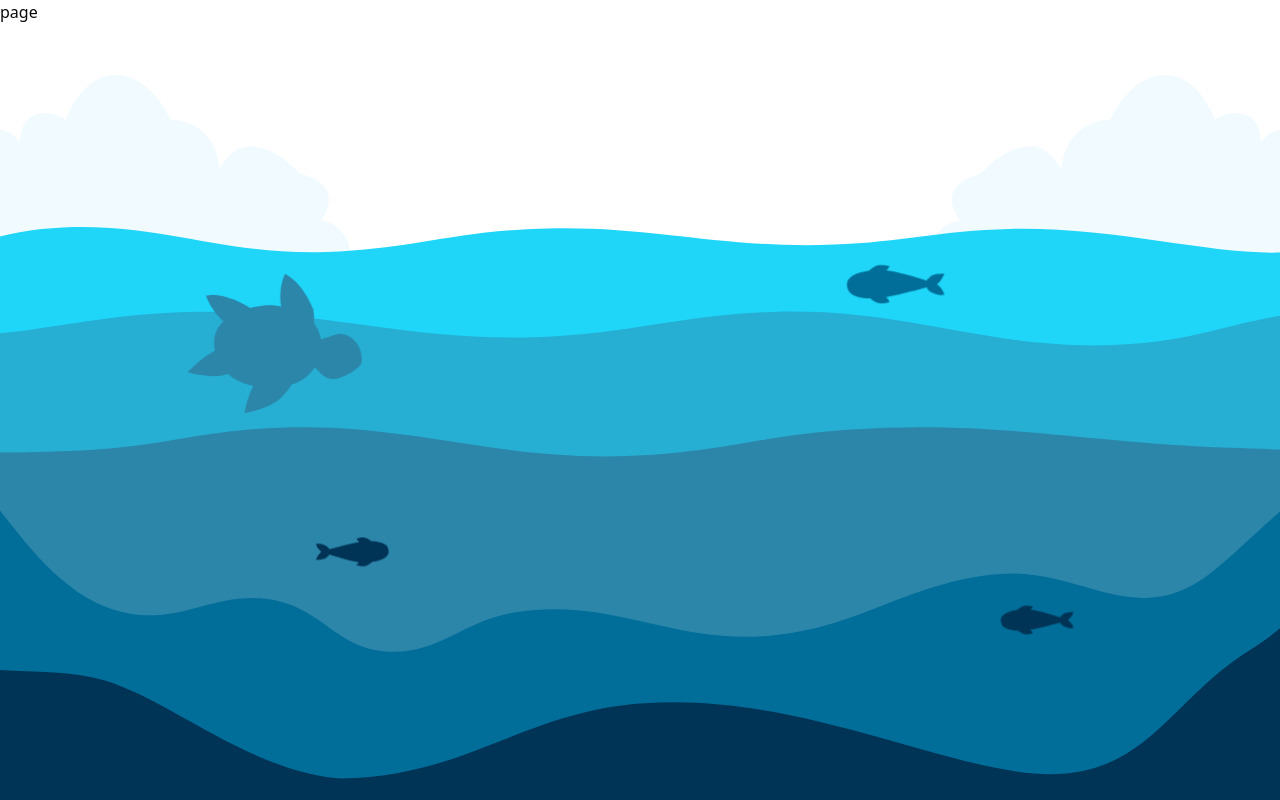
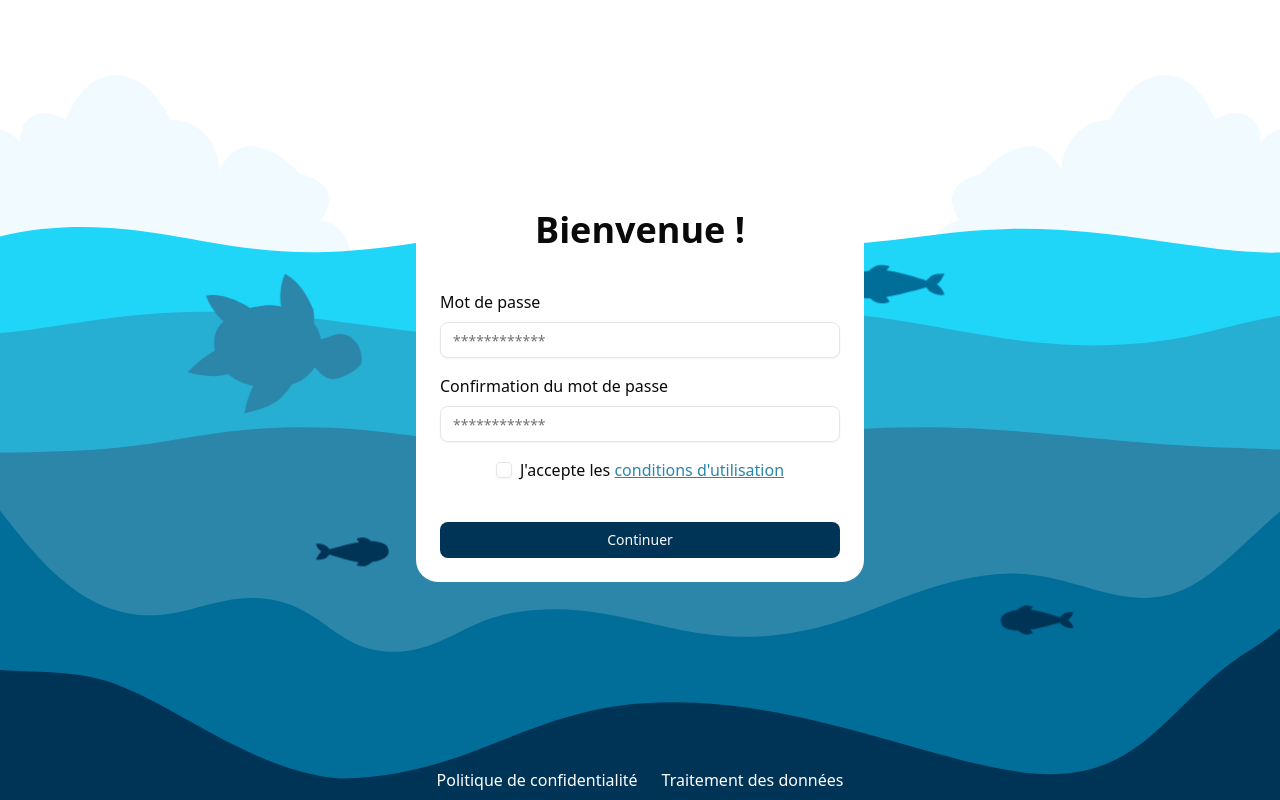
Before and after one commit to SHAfoin/learn-and-phish, a Next.js app: page /home/first-login in a window 1280 px wide. Built offline with nearby package versions, Linux system fonts and the light colour scheme.

Commit message:
feat(first-login): implement password input fields and terms checkbox

```diff
--- a/app/home/first-login/page.tsx
+++ b/app/home/first-login/page.tsx
@@ -1,5 +1,38 @@
-import React from "react";
+import { Button } from "@/components/ui/button";
+import { Checkbox } from "@/components/ui/checkbox";
+import { Input } from "@/components/ui/input";
+import Link from "next/link";
 
 export default function page() {
-  return <div>page</div>;
+  return (
+    <div className="flex h-full justify-center items-center relative">
+      <div className="w-md bg-white w-30% max-w-md p-6 rounded-3xl flex flex-col gap-10">
+        <h1 className="text-center text-4xl font-bold">Bienvenue !</h1>
+        <div className="flex flex-col gap-4">
+          <div className="flex flex-col gap-2">
+            <label htmlFor="password">Mot de passe</label>
+            <Input id="password" type="password" placeholder="************" />
+          </div>
+          <div className="flex flex-col gap-2">
+            <label htmlFor="password">Confirmation du mot de passe</label>
+            <Input id="password" type="password" placeholder="************" />
+          </div>
+          <div className="flex items-center justify-center gap-2">
+            <Checkbox id="terms" />
+            <label htmlFor="terms">
+              J'accepte les{" "}
+              <Link className="underline text-ocean-700" href="/home/terms">
+                conditions d'utilisation
+              </Link>
+            </label>
+          </div>
+        </div>
+        <div className="flex w-full gap-5">
+          <Link className="flex-1" href="/home">
+            <Button className="w-full">Continuer</Button>
+          </Link>
+        </div>
+      </div>
+    </div>
+  );
 }
```
